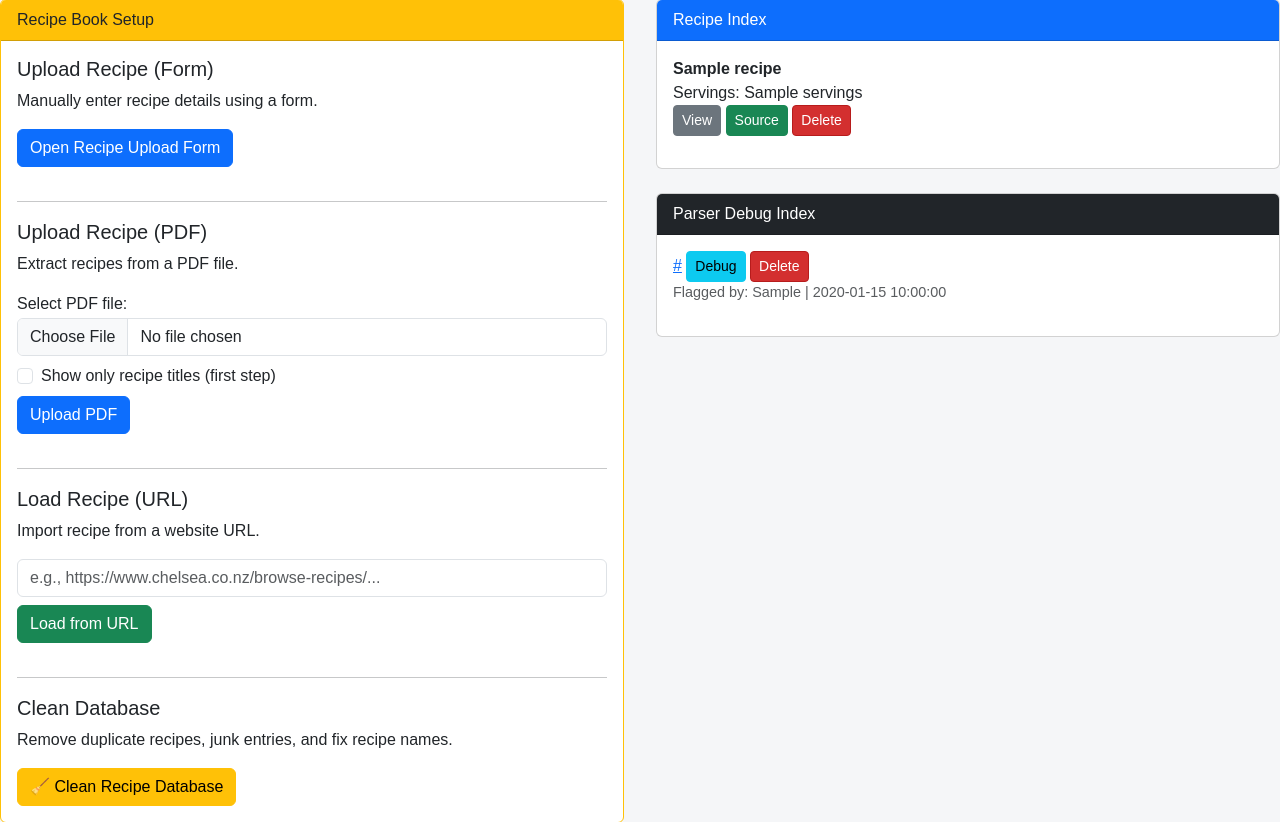
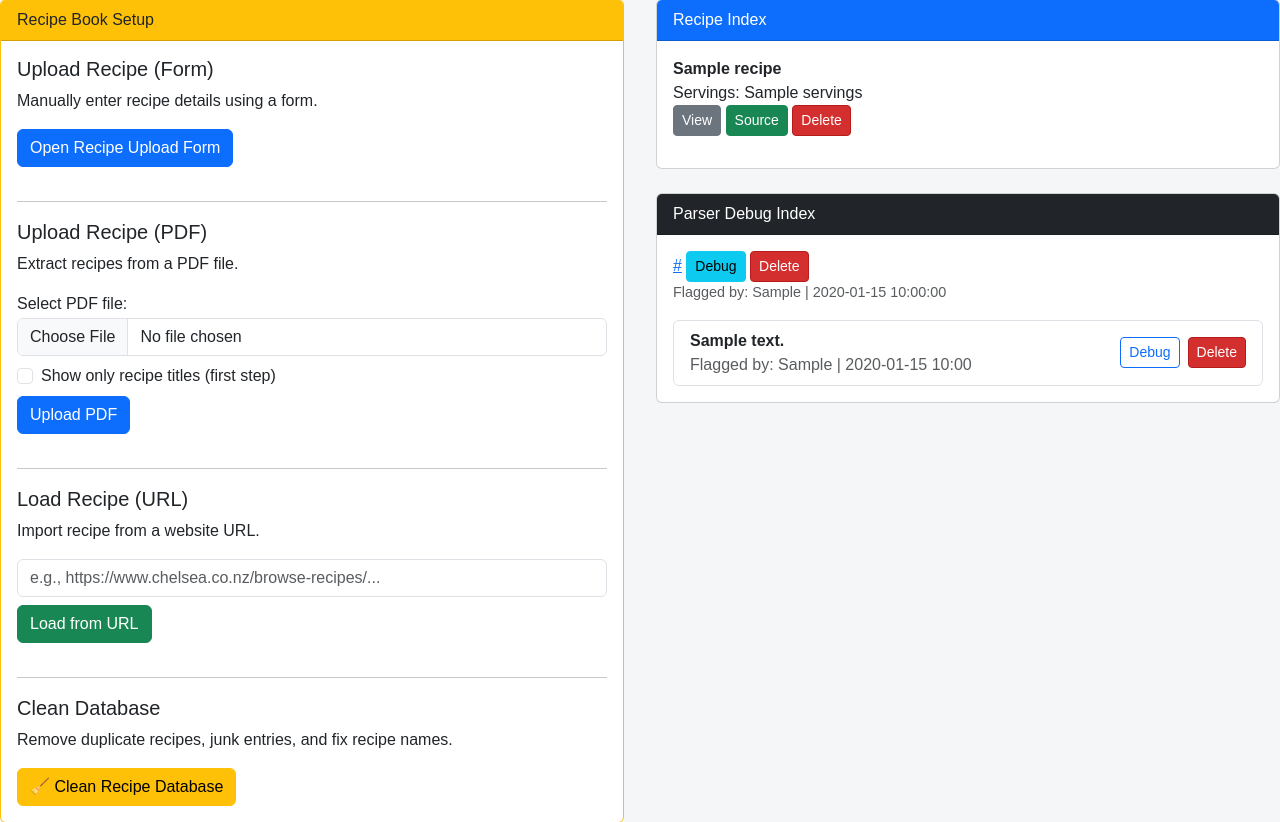
Before and after one commit to WHS-DTECH/FOOORMINVENTORY, a Flask app: template templates/recipe_book_setup.html in a window 1280 px wide. Shown: the part 97-919 px from the top of the page. Run offline with Flask 3, Linux system fonts and the light colour scheme; the template is opened without the code that fills it: most values are stand-ins (such as "Sample title", 1, 10 or a date in 2020).

Commit message:
Fix: move parser_test_list rendering inside right column for correct two-column layout

```diff
--- a/templates/recipe_book_setup.html
+++ b/templates/recipe_book_setup.html
@@ -83,7 +83,7 @@
                 {% endfor %}
             </div>
         </div>
-        <div class="card">
+        <div class="card mb-4">
             <div class="card-header bg-dark text-white">
                 Parser Debug Index
             </div>
@@ -96,6 +96,26 @@
                     <div class="text-muted small">Flagged by: {{ debug.flagged_by }} | {{ debug.flagged_at }}</div>
                 </div>
                 {% endfor %}
+                {% if parser_test_list is defined and parser_test_list|length > 0 %}
+                    <ul class="list-group">
+                        {% for test in parser_test_list %}
+                            <li class="list-group-item d-flex justify-content-between align-items-center">
+                                <div>
+                                    <span class="fw-bold">{{ test.upload_source_detail or 'No Title' }}</span><br>
+                                    <span class="text-muted">Flagged by: {{ test.uploaded_by or 'Unknown' }} | {{ test.upload_date.strftime('%Y-%m-%d %H:%M') if test.upload_date else '' }}</span>
+                                </div>
+                                <div class="d-flex align-items-center">
+                                    <a href="/parser_debug/{{ test.id }}" class="btn btn-outline-primary btn-sm">Debug</a>
+                                    <form method="post" action="/parser_test_recipe/{{ test.id }}/delete" style="display:inline;">
+                                        <button type="submit" class="btn btn-danger btn-sm ms-2" onclick="return confirm('Are you sure you want to delete this flagged/test recipe?');">Delete</button>
+                                    </form>
+                                </div>
+                            </li>
+                        {% endfor %}
+                    </ul>
+                {% else %}
+                    <p class="text-muted">No flagged/test recipes yet.</p>
+                {% endif %}
             </div>
         </div>
     </div>
```
